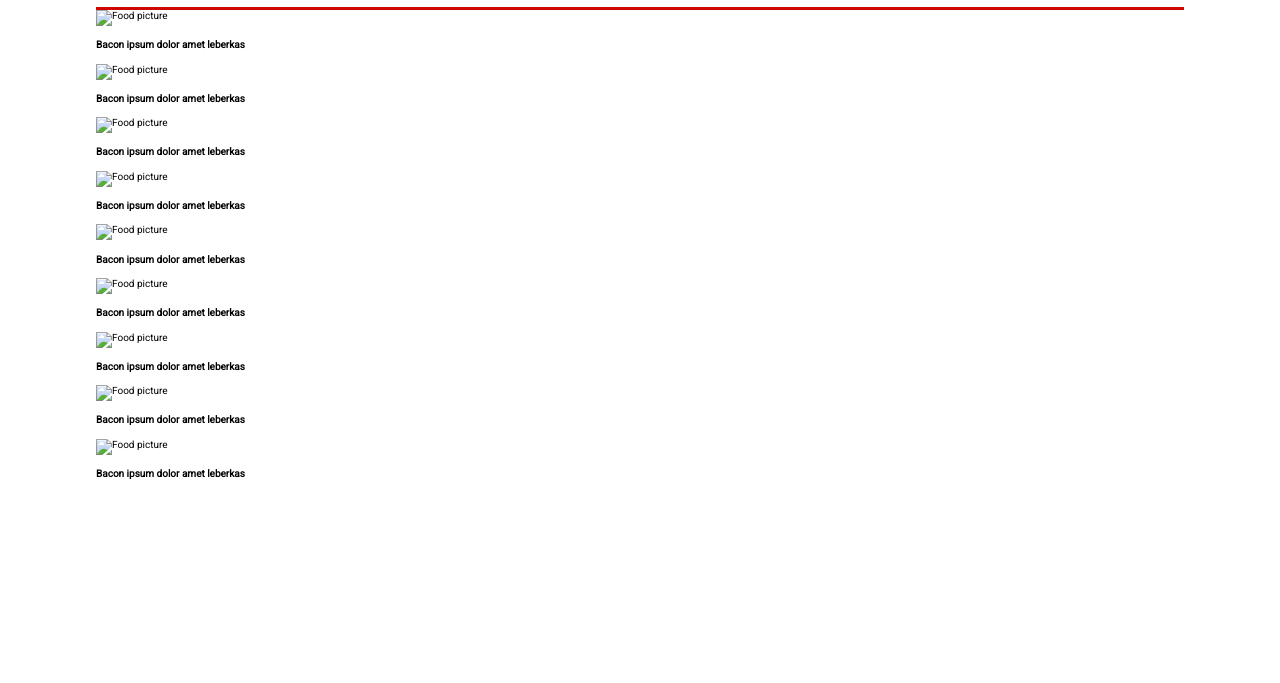
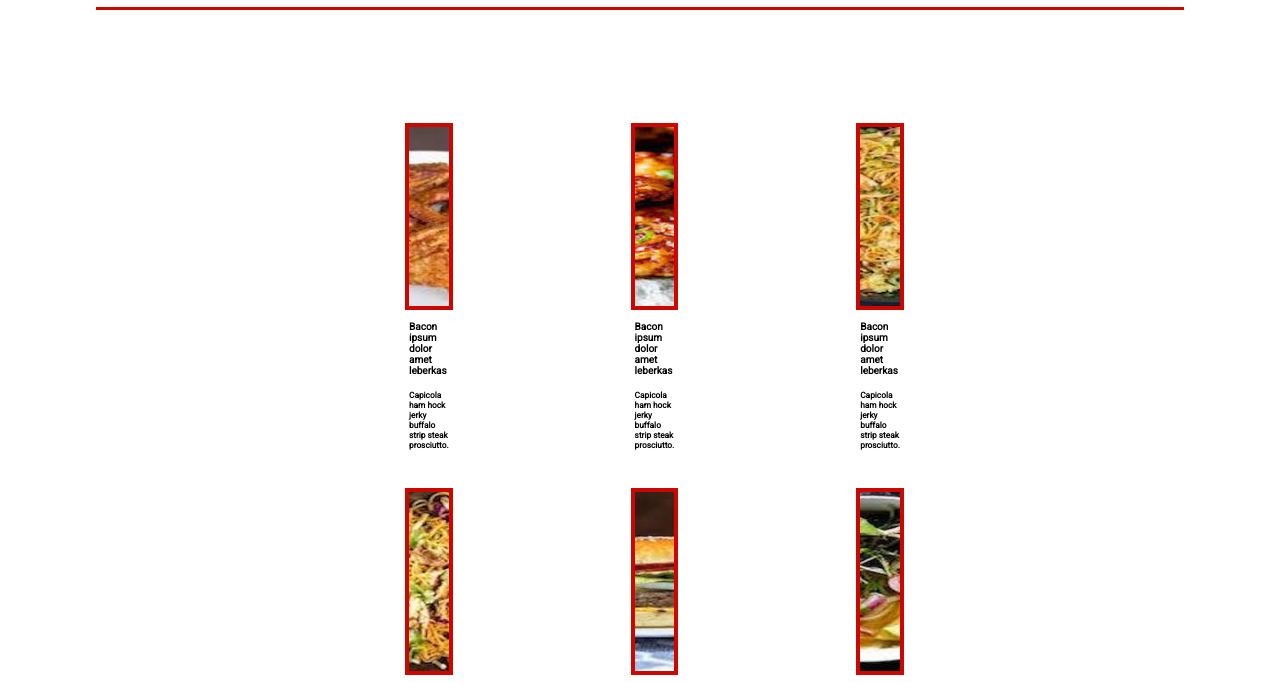
Before and after one commit to maajang/Business-Brochure-Website--bcit-twd-20, a website: page menu.html in a window 1280 px wide. Shown: the part 73-756 px from the top of the page. Drawn offline with nearby package versions, Linux system fonts and the light colour scheme.

Commit message:
added pictures for menu, updated menu

```diff
--- a/assets/scss/pages/_menu.scss
+++ b/assets/scss/pages/_menu.scss
@@ -0,0 +1,20 @@
+//grid for menu items
+
+.gallery{
+    padding:0 309px;
+    margin-top:113px;
+}
+.gallery-grid{
+    display:grid;
+    grid-template-columns:repeat(3, 1fr);
+    grid-gap:178px;
+}
+.item{
+    border:4px solid $color-theme;
+
+}
+img{
+    object-fit:cover;
+    width: 100%;
+    height:100%;
+}
--- a/menu.html
+++ b/menu.html
@@ -31,40 +31,52 @@
             <div class="gallery">
                 <div class="gallery-grid">
                     <div class="item item-01">
-                        <img src="#0" alt="Food picture">
+                        <img src="./assets/img/chickenwings1.jpeg" alt="Food picture">
                         <h4>Bacon ipsum dolor amet leberkas</h4>
+                        <h5>Capicola ham hock jerky buffalo strip steak prosciutto. </h5>
                     </div>
                     <div class="item item-02">
-                        <img src="#0" alt="Food picture">
+                        <img src="./assets/img/chickenwings2.jpeg" alt="Food picture">
                         <h4>Bacon ipsum dolor amet leberkas</h4>
+                        <h5>Capicola ham hock jerky buffalo strip steak prosciutto. </h5>
                     </div>
                     <div class="item item-03">
-                        <img src="#0" alt="Food picture">
+                        <img src="./assets/img/chowmein1.jpeg" alt="Food picture">
                         <h4>Bacon ipsum dolor amet leberkas</h4>
+                        <h5>Capicola ham hock jerky buffalo strip steak prosciutto. </h5>
                     </div>
+
                     <div class="item item-04">
-                        <img src="#0" alt="Food picture">
+                        <img src="./assets/img/chowmein2.jpeg" alt="Food picture">
                         <h4>Bacon ipsum dolor amet leberkas</h4>
+                        <h5>Capicola ham hock jerky buffalo strip steak prosciutto. </h5>
                     </div>
+
                     <div class="item item-05">
-                        <img src="#0" alt="Food picture">
+                        <img src="./assets/img/hamburger2.jpeg" alt="Food picture">
                         <h4>Bacon ipsum dolor amet leberkas</h4>
+                        <h5>Capicola ham hock jerky buffalo strip steak prosciutto. </h5>
                      </div>
+
                      <div class="item item-06">
-                        <img src="#0" alt="Food picture">
+                        <img src="./assets/img/pho1.jpeg" alt="Food picture">
                         <h4>Bacon ipsum dolor amet leberkas</h4>
+                        <h5>Capicola ham hock jerky buffalo strip steak prosciutto. </h5>
                     </div>
                     <div class="item item-07">
-                        <img src="#0" alt="Food picture">
+                        <img src="./assets/img/pho2.jpeg" alt="Food picture">
                         <h4>Bacon ipsum dolor amet leberkas</h4>
+                        <h5>Capicola ham hock jerky buffalo strip steak prosciutto. </h5>
                     </div>
                     <div class="item item-08">
-                        <img src="#0" alt="Food picture">
+                        <img src="./assets/img/satay1.jpeg" alt="Food picture">
                         <h4>Bacon ipsum dolor amet leberkas</h4>
+                        <h5>Capicola ham hock jerky buffalo strip steak prosciutto. </h5>
                     </div>
                     <div class="item item-09">
-                        <img src="#0" alt="Food picture">
+                        <img src="./assets/img/sushi1.jpeg" alt="Food picture">
                         <h4>Bacon ipsum dolor amet leberkas</h4>
+                        <h5>Capicola ham hock jerky buffalo strip steak prosciutto. </h5>
                     </div>
 
 
```
Also changed, not shown: assets/img/chickenwings1.jpeg (added), assets/img/chickenwings2.jpeg (added), assets/img/chowmein1.jpeg (added), assets/img/chowmein2.jpeg (added), assets/img/hamburger2.jpeg (added), assets/img/pho1.jpeg (added), assets/img/pho2.jpeg (added), assets/img/satay1.jpeg (added), assets/img/sushi1.jpeg (added), build/css/style.css, 3 other files.
